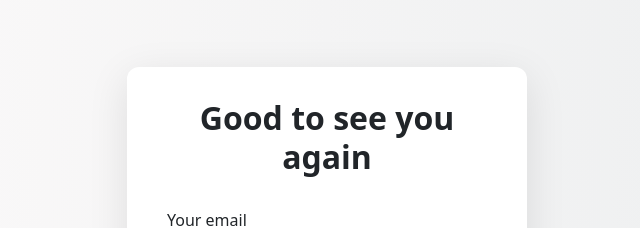
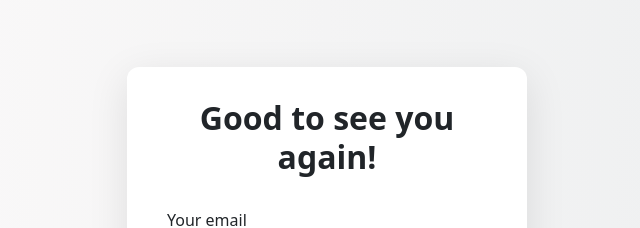
Before and after one commit to m-wakefield/MERN1, a React (Vite) app in the folder client/: page /login in a window 1280 px wide. Shown: the part 124-352 px from the top of the page, without its empty margins (313-953 px from the left). Built offline with nearby package versions, Linux system fonts and the light colour scheme.

Commit message:
Update Login.jsx

```diff
--- a/client/src/Login.jsx
+++ b/client/src/Login.jsx
@@ -22,7 +22,7 @@ function Login() {
   return (
     <div className="login-container">
       <div className="login-card">
-        <h2>Good to see you again</h2>
+        <h2>Good to see you again!</h2>
         <form onSubmit={handleLogin}>
           <div className="form-group text-start">
             <label>Your email</label>
```
